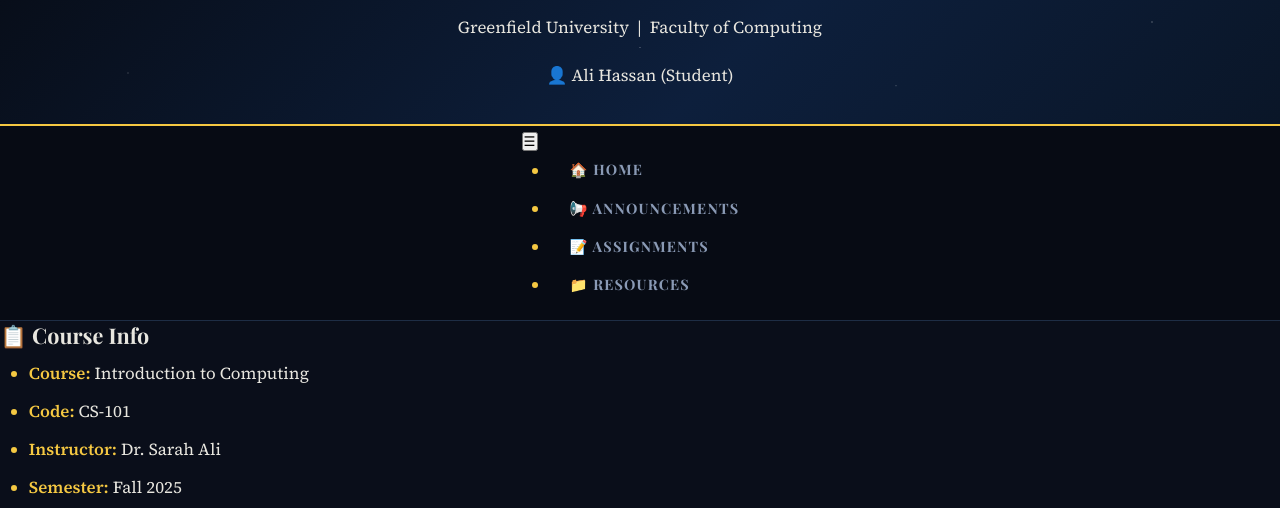
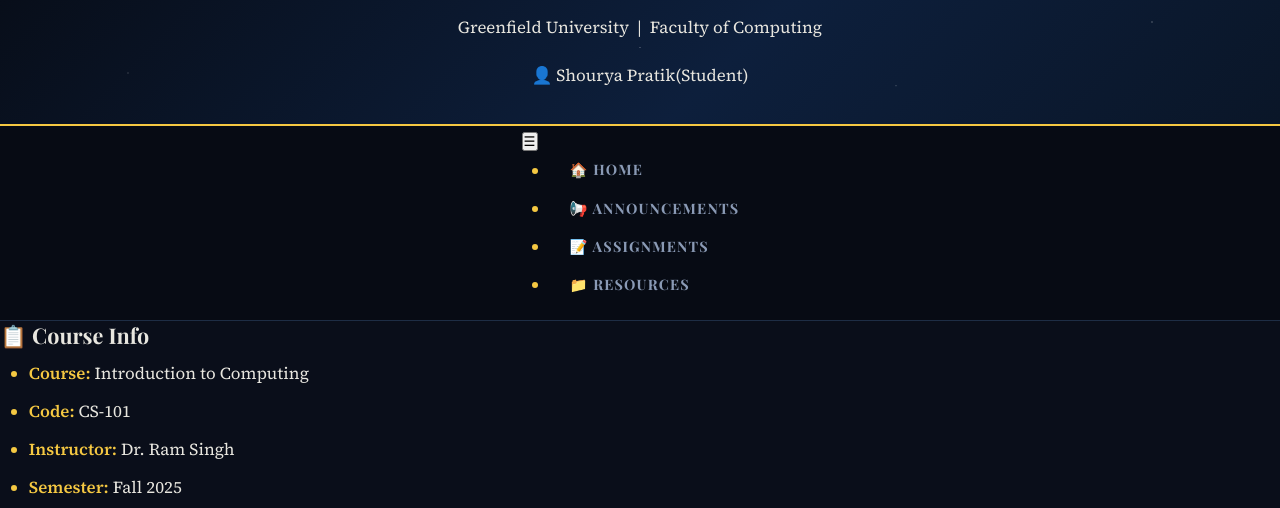
Before and after one commit to shouryapratik2025-maker/web-development-assignments, a plain HTML site: page ShouryaPratik_194_Assignment6/ShouryaPratik_194_Assignment6/moodle_index.html in a window 1280 px wide. Shown: the part 131-639 px from the top of the page. Drawn offline with nearby package versions, Linux system fonts and the light colour scheme; files that its build step writes are made by us from their sources; files whose address does not match are found by name.

Commit message:
Update moodle_index.html

```diff
--- a/ShouryaPratik_194_Assignment6/ShouryaPratik_194_Assignment6/moodle_index.html
+++ b/ShouryaPratik_194_Assignment6/ShouryaPratik_194_Assignment6/moodle_index.html
@@ -27,7 +27,7 @@
         </div>
       </div>
       <div class="header-right">
-        <span class="student-badge">👤 Ali Hassan (Student)</span>
+        <span class="student-badge">👤 Shourya Pratik(Student)</span>
       </div>
     </div>
   </header>
@@ -61,7 +61,7 @@
         <ul class="info-list">
           <li><strong>Course:</strong> Introduction to Computing</li>
           <li><strong>Code:</strong> CS-101</li>
-          <li><strong>Instructor:</strong> Dr. Sarah Ali</li>
+          <li><strong>Instructor:</strong> Dr. Ram Singh</li>
           <li><strong>Semester:</strong> Fall 2025</li>
           <li><strong>Credits:</strong> 3</li>
           <li><strong>Room:</strong> Lab 4, Block B</li>
```
